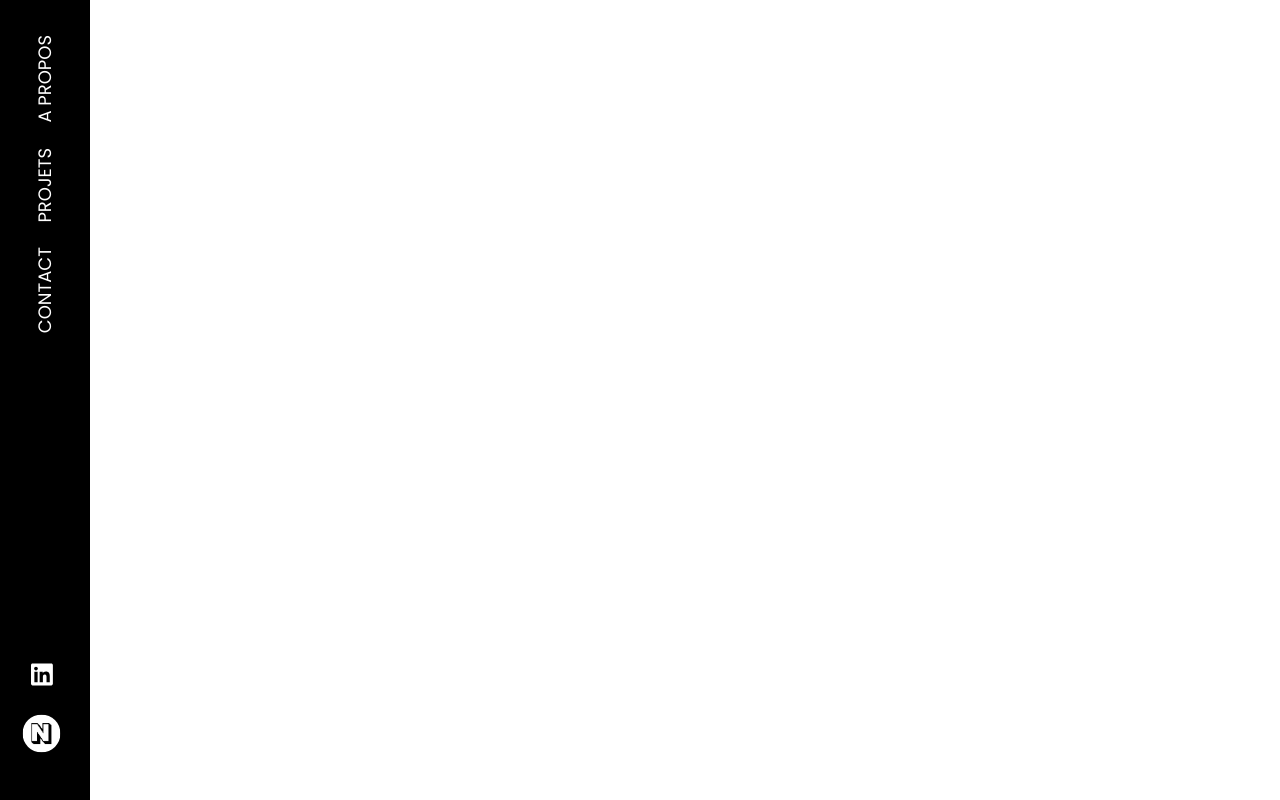
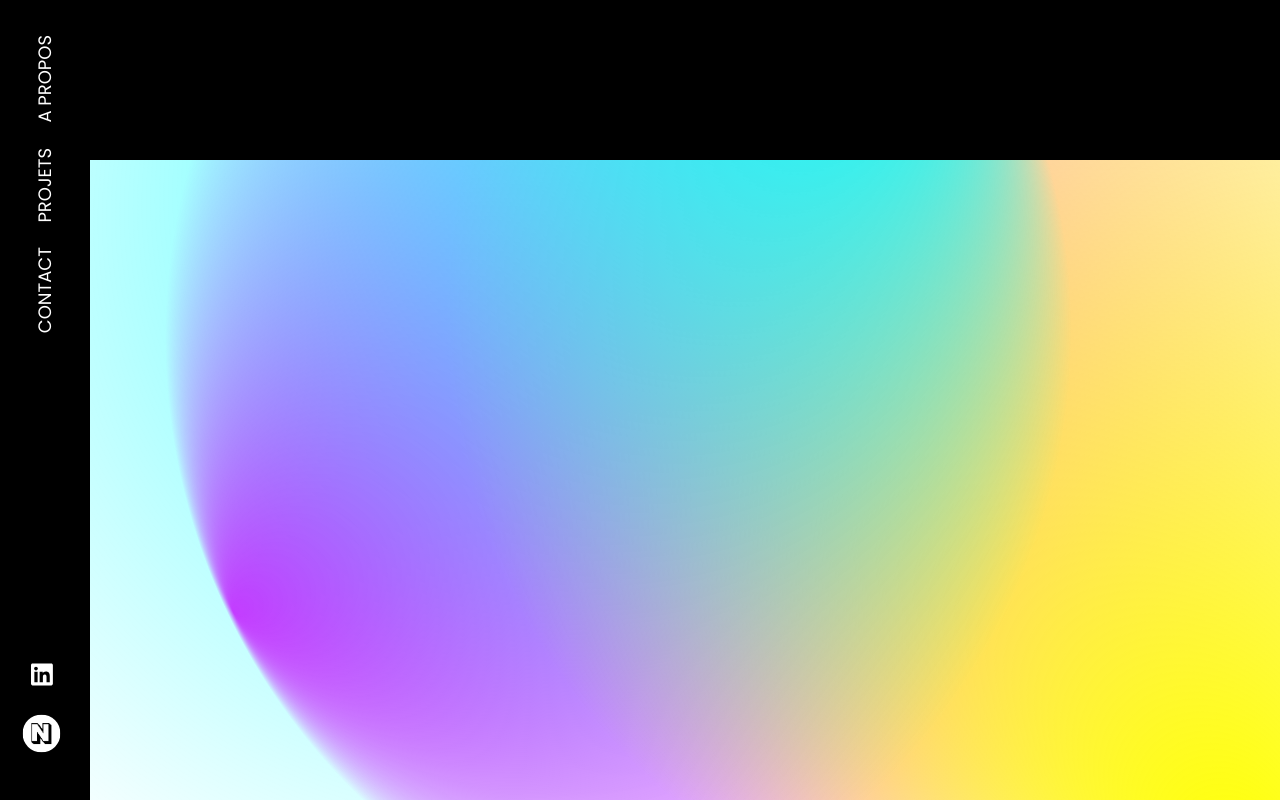
Before and after one commit to FHJ1969/portfolio-react, a React (Vite) app: page /projects in a window 1280 px wide. Built offline with nearby package versions, Linux system fonts and the light colour scheme.

Commit message:
Déboggage et ajout du routing pour la page projets et erreur

```diff
--- a/src/components/Background/background.jsx
+++ b/src/components/Background/background.jsx
@@ -1,6 +1,6 @@
 import React from 'react';
 
-function Background() {
+export default function Background() {
     return (
         <>
             <div
@@ -79,5 +79,3 @@ function Background() {
         </>
     );
 }
-
-export default Background;
--- a/src/components/Landing/landing.jsx
+++ b/src/components/Landing/landing.jsx
@@ -4,8 +4,9 @@ import 'aos/dist/aos.css'
 AOS.init();
 import { FontAwesomeIcon } from '@fortawesome/react-fontawesome';
 import { faArrowRightArrowLeft, faListCheck } from '@fortawesome/free-solid-svg-icons';
+import {NavLink} from "react-router-dom";
 
-function Landing(){
+export default function Landing(){
     return(
         <>
             <div className="landingContainer">
@@ -21,11 +22,9 @@ function Landing(){
                 </div>
 
                 <div className="landingContainer__works">
-                    <a className="landingContainer__works--link" data-aos="fade-left">Voir mes travaux <FontAwesomeIcon style={{marginLeft: "8px"}} icon={faListCheck}/></a>
+                    <NavLink to="/projects" className="landingContainer__works--link" data-aos="fade-left">Voir mes travaux <FontAwesomeIcon style={{marginLeft: "8px"}} icon={faListCheck}/></NavLink>
                 </div>
             </div>
         </>
     )
 }
-
-export default Landing
--- a/src/components/Landing/landing.scss
+++ b/src/components/Landing/landing.scss
@@ -5,6 +5,7 @@
   font-family: "Bebas Neue", sans-serif;
   height: 40px;
   text-align: center;
+  text-decoration: none;
   padding: 10px 20px;
   transition: background-color 250ms ease-in-out;
   flex-wrap: nowrap;
--- a/src/components/Navbar/navbar.jsx
+++ b/src/components/Navbar/navbar.jsx
@@ -3,7 +3,7 @@ import { FontAwesomeIcon } from '@fortawesome/react-fontawesome';
 import { faLinkedin } from '@fortawesome/free-brands-svg-icons';
 import Logo from '/src/assets/logoN.svg'
 
-function Navbar() {
+export default function Navbar() {
     return (
         <div className="Navbar">
             <div className="Navbar__top">
@@ -19,5 +19,3 @@ function Navbar() {
         </div>
     );
 }
-
-export default Navbar;
--- a/src/components/Projects/projects.jsx
+++ b/src/components/Projects/projects.jsx
@@ -14,7 +14,7 @@ const iconMap = {
     faBugSlash
 };
 
-function Projects(){
+export default function Projects(){
     return(
         <>
             <div className="projectContainer">
@@ -24,7 +24,7 @@ function Projects(){
                     <p className="projectContainer__CTA--title3">
                         Déroulés sur votre droite et accessibles entièrement en cliquant sur "En savoir plus"
                     </p>
-                    <a className="projectContainer__CTA--link" data-aos="fade-right">Voir tout mes projets <FontAwesomeIcon
+                    <a className="projectContainer__CTA--link" data-aos="fade-right">En savoir plus <FontAwesomeIcon
                         style={{marginLeft: "8px"}} icon={faArrowRightArrowLeft}/></a>
                 </div>
 
@@ -54,5 +54,3 @@ function Projects(){
         </>
     )
 }
-
-export default Projects
--- /dev/null
+++ b/src/components/ProjetcsPage/Banner.jsx
@@ -0,0 +1,10 @@
+import './Banner.scss'
+import Background from "../Background/background.jsx";
+
+export default function Banner() {
+    return (
+        <div className="BannerContainer">
+            <div className="Banner"><Background/></div>
+        </div>
+    )
+}
--- /dev/null
+++ b/src/components/ProjetcsPage/Banner.scss
@@ -0,0 +1,12 @@
+.BannerContainer{
+  display: flex;
+  width: 100%;
+  background-color: black;
+
+  .Banner{
+    display: block;
+    height: 20vh;
+    width: 70%;
+    border-radius: 25px;
+  }
+}
--- a/src/main.jsx
+++ b/src/main.jsx
@@ -37,8 +37,7 @@ const App = () => (
         <Navbar />
         <Routes>
             <Route path="/" element={<Home />} />
-            <Route path="/logements/:id" element={<Projects />} />
-            <Route path="/error" element={<Error />} />
+            <Route path="/projects" element={<Projects />} />
             <Route path="*" element={<Error />} />
         </Routes>
     </Router>
--- a/src/pages/projectPage/projectPage.jsx
+++ b/src/pages/projectPage/projectPage.jsx
@@ -1,8 +1,9 @@
-function Projects(){
+import Banner from "../../components/ProjetcsPage/Banner.jsx";
+
+export default function Projects(){
     return(
     <>
+        <Banner />
     </>
     )
 }
-
-export default Projects
```
Also changed, not shown: src/components/About/about.jsx (+3 -9 lines).
